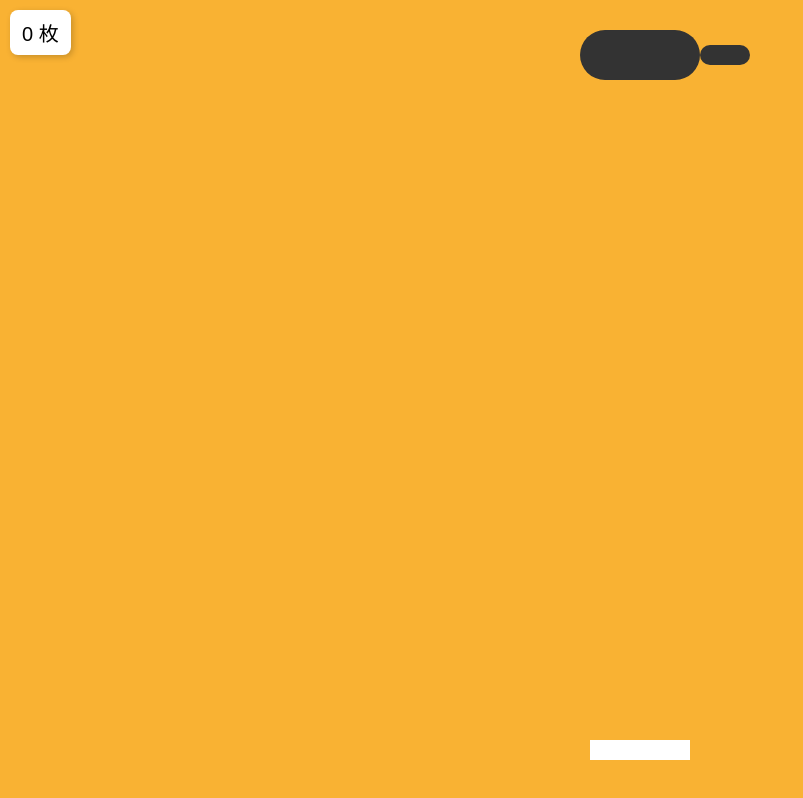
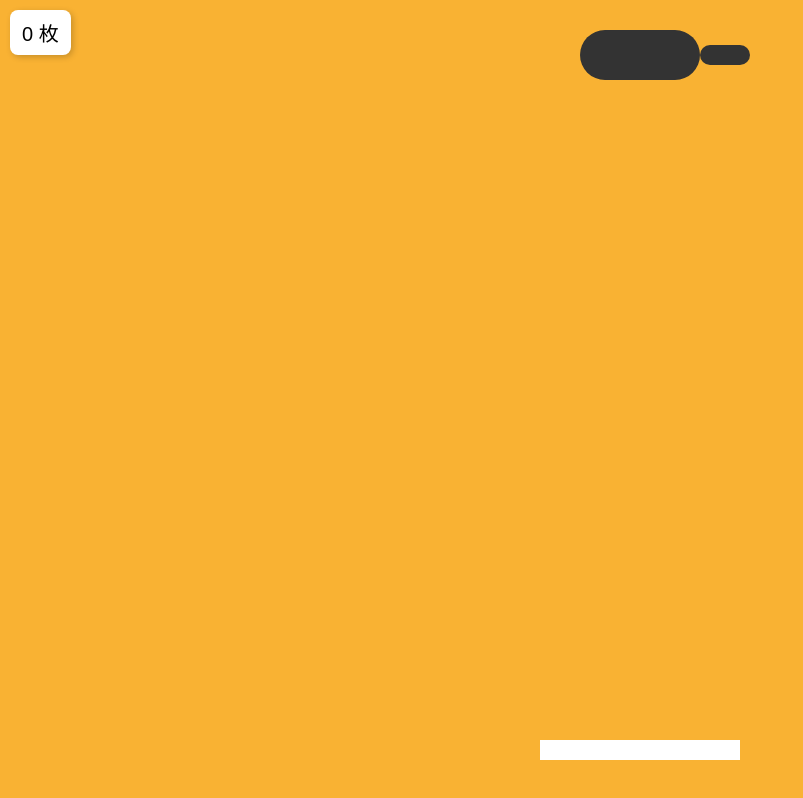
Before and after one commit to Kaito0o0o/Kaito0o0o.github.io, a plain HTML site: page index.html in a window 1280 px wide. Shown: the whole page, without its empty margins (0-803 px from the left). Drawn offline with nearby package versions, Linux system fonts and the light colour scheme; animation ran at ten frames a second.

Commit message:
Update index.html

```diff
--- a/index.html
+++ b/index.html
@@ -142,7 +142,7 @@ const runner = Runner.create();
 Runner.run(runner, engine);
 
 // Ground (plate)
-const ground = Bodies.rectangle(window.innerWidth/2, window.innerHeight - 50, 100, 20, {
+const ground = Bodies.rectangle(window.innerWidth/2, window.innerHeight - 50, 200, 20, {
   isStatic: true,
   render: { fillStyle: "#fff" }
 });
```
